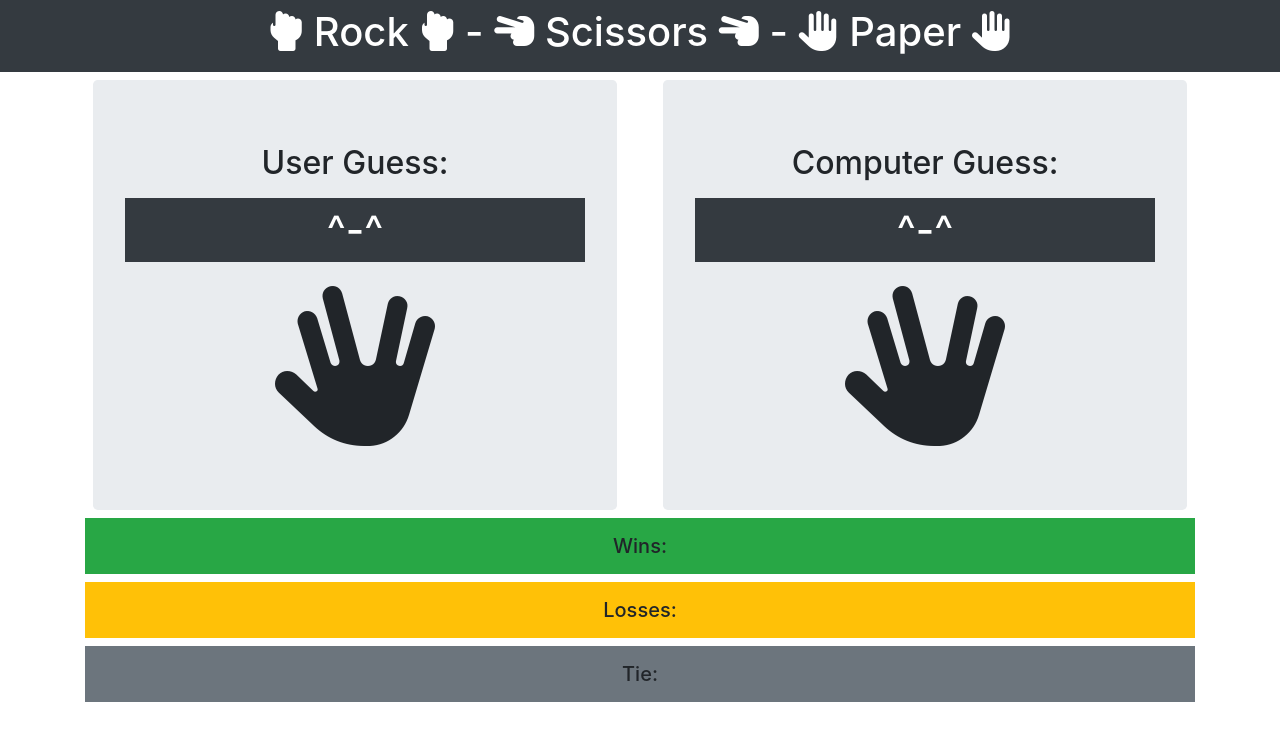
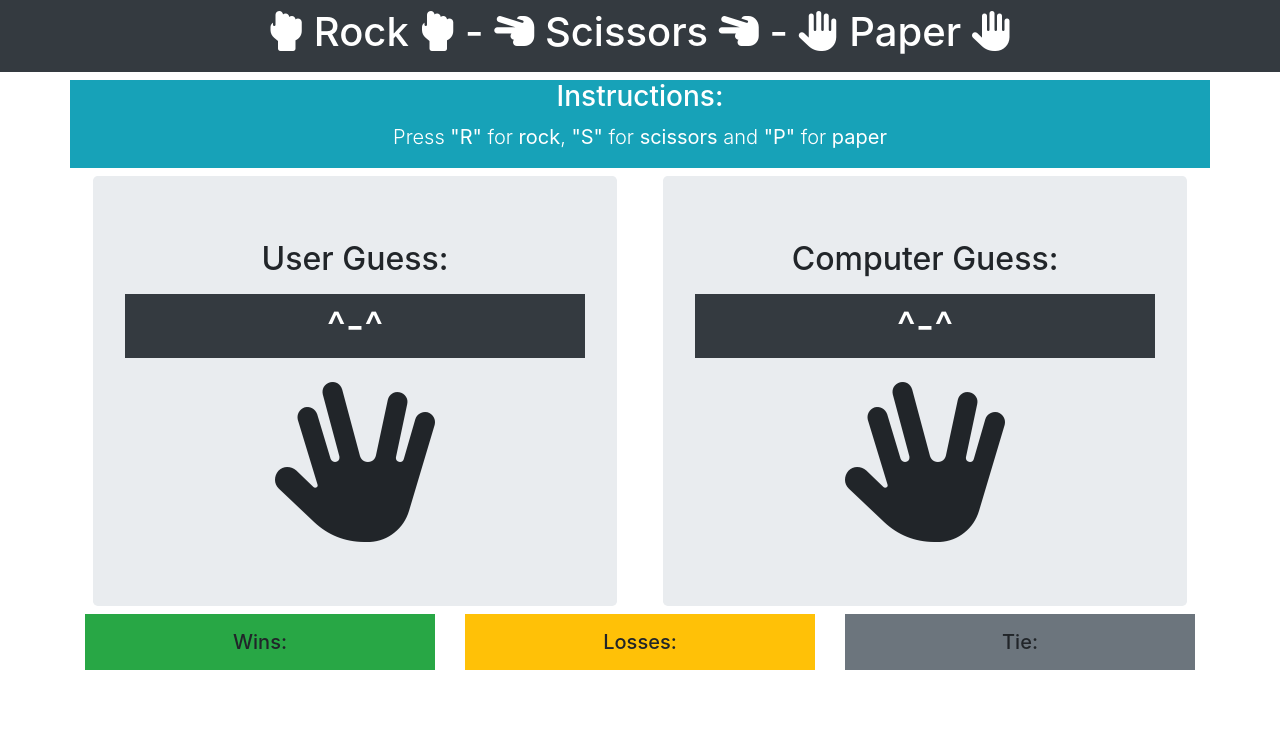
Before and after one commit to MalinkaMell/rsp, a plain HTML site: page index.html in a window 1280 px wide. Drawn offline with nearby package versions, Linux system fonts and the light colour scheme.

Commit message:
updated with instructions

```diff
--- a/index.html
+++ b/index.html
@@ -17,6 +17,17 @@
         class="fas fa-hand-paper"></i></h1>
   </nav>
   <div class="container">
+    <div class="row">
+      <div class="col-12 bg-info mt-2 text-center text-white">
+        <h3>Instructions:</h3>
+        <p class="lead">
+          Press <strong>"R"</strong> for <strong>rock</strong>,  <strong>"S"</strong> for <strong>scissors</strong>
+          and <strong>"P"</strong> for <strong>paper</strong>
+
+
+        </p>
+      </div>
+    </div>
     <div class="row">
       <div class="col-md-6 ">
         <div class="jumbotron m-2 text-center">
@@ -40,10 +51,18 @@
       </div>
     </div>
     <div class="row">
-      <div id="game" class="text-center col-md-12">
+      <div id="game" class="text-center col-md-4">
         <h5 class="bg-success p-3">Wins: <span id="wins"></h5>
+
+      </div>
+      <div id="game" class="text-center col-md-4">
         <h5 class="bg-warning p-3">Losses: <span id="losses"></h5>
+
+      </div>
+      <div id="game" class="text-center col-md-4">
         <h5 class="bg-secondary p-3">Tie: <span id="tie"></h5>
+
+      </div>
       </div>
     </div>
   </div>
```
